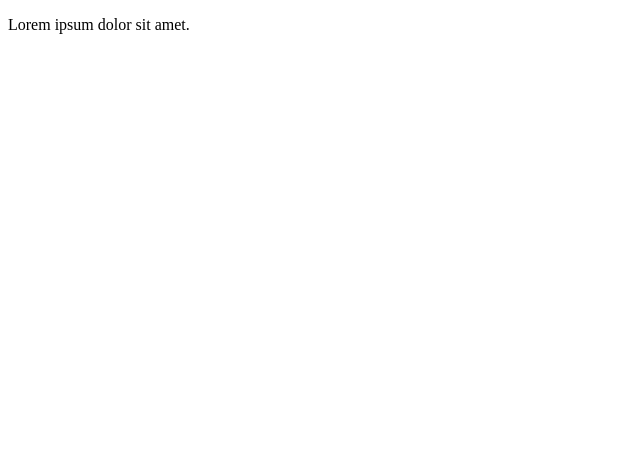
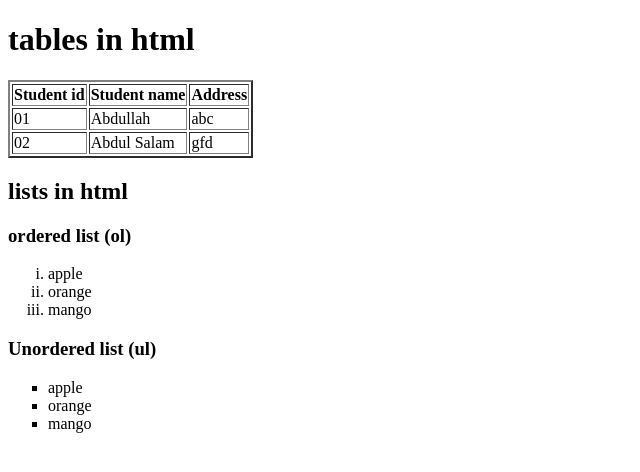
Before and after one commit to amnashahid7/web-development2.0, a plain HTML site: page lecture 2/index.html in a window 1280 px wide. Shown: the whole page, without its empty margins (0-640 px from the left). Drawn offline with Linux system fonts and the light colour scheme.

Commit message:
tables and lists

```diff
--- a/lecture 2/index.html
+++ b/lecture 2/index.html
@@ -1,11 +1,47 @@
 <!DOCTYPE html>
 <html lang="en">
-<head>
-    <meta charset="UTF-8">
-    <meta name="viewport" content="width=device-width, initial-scale=1.0">
+  <head>
+    <meta charset="UTF-8" />
+    <meta name="viewport" content="width=device-width, initial-scale=1.0" />
     <title>Document</title>
-</head>
-<body>
-    <p>Lorem ipsum dolor sit amet.</p>
-</body>
+  </head>
+  <body>
+    <h1>tables in html</h1>
+    <table border="2">
+      <tr>
+        <th>Student id</th>
+        <th>Student name</th>
+        <th>Address</th>
+      </tr>
+      <tr>
+        <td>01</td>
+        <td>Abdullah</td>
+        <td>abc</td>
+      </tr>
+      <tr>
+        <td>02</td>
+        <td>Abdul Salam</td>
+        <td>gfd</td>
+      </tr>
+    </table>
+
+    <h2>lists in html</h2>
+    <h3>ordered list (ol)</h3>
+    <ol style="list-style-type:lower-roman;">
+      <li>apple</li>
+      <li>orange</li>
+      <li>mango</li>
+    </ol>
+
+
+
+
+      <h3>Unordered list (ul)</h3>
+    <ul style="list-style-type:square;">
+      <li>apple</li>
+      <li>orange</li>
+      <li>mango</li>
+    </ul>
+  </body>
 </html>
+<!-- github -->
```
